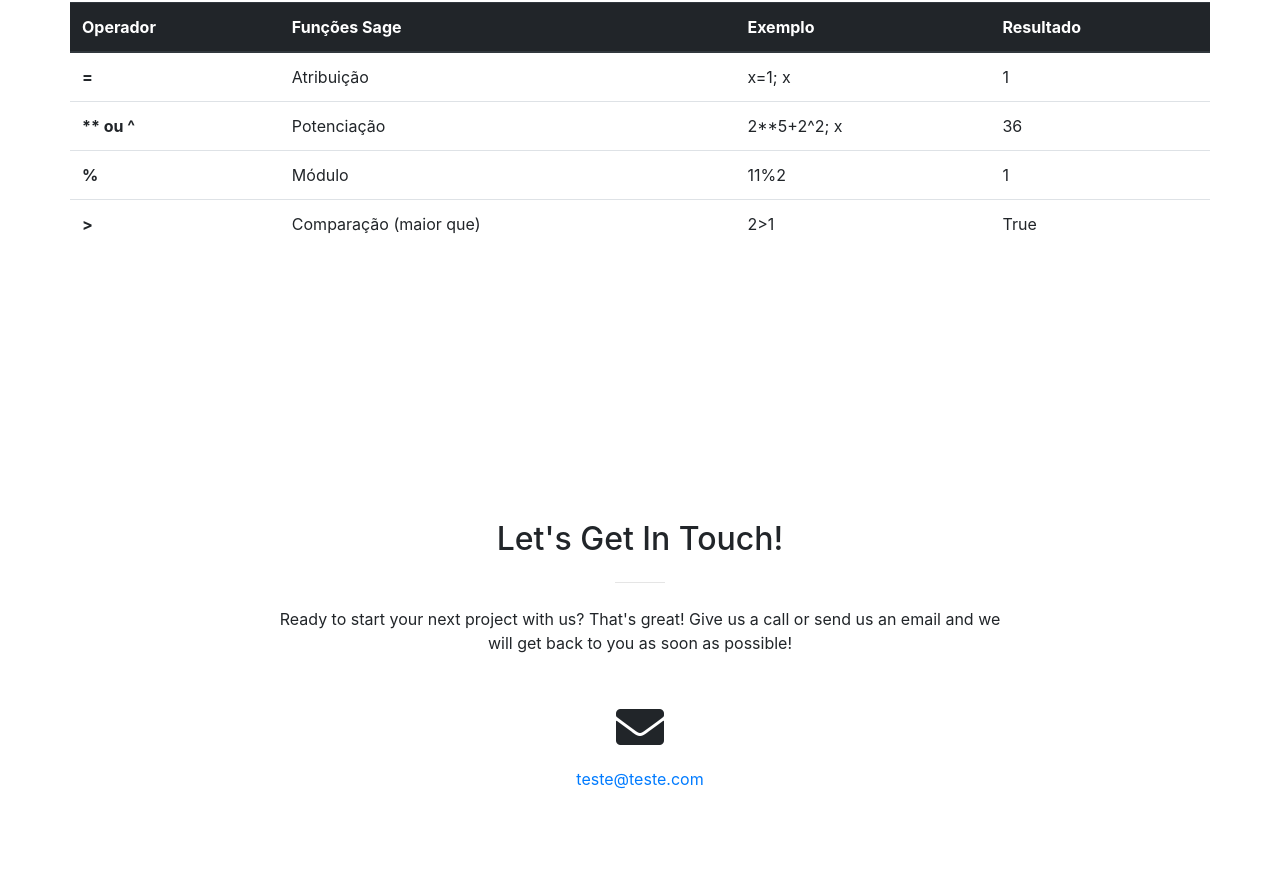
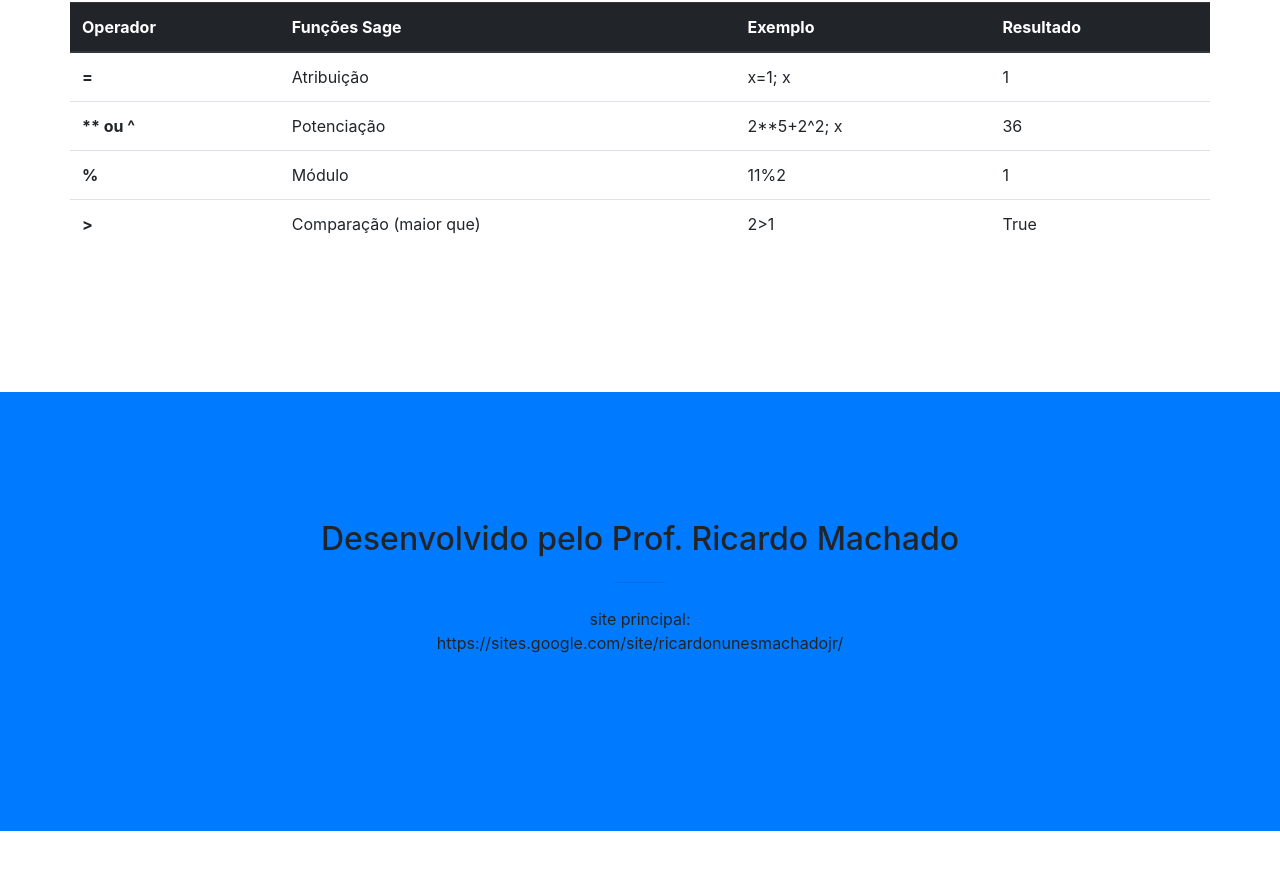
Before and after one commit to ricardonmachado/teste-publico, a website with bundled scripts: page index.html in a window 1280 px wide. Shown: the part 4072-4941 px from the top of the page. After the commit the page ends 4903 px from the top, so only its background shows below. Built offline with nearby package versions, Linux system fonts and the light colour scheme; a script that the page names is missing.

Commit message:
atualização do get in touch

```diff
--- a/index.html
+++ b/index.html
@@ -719,19 +719,20 @@ style="background-color: #1444f7"
       </div>
     </section>
 -->
-    <section id="contact">
+    <section class="bg-primary" id="contact">
       <div class="container">
         <div class="row">
           <div class="col-lg-8 mx-auto text-center">
-            <h2 class="section-heading">Let's Get In Touch!</h2>
+            <h2 class="section-heading">Desenvolvido pelo Prof. Ricardo Machado</h2>
             <hr class="my-4">
-            <p class="mb-5">Ready to start your next project with us? That's great! Give us a call or send us an email and we will get back to you as soon as possible!</p>
+            <p class="mb-5">site principal: <br>
+            https://sites.google.com/site/ricardonunesmachadojr/</p>
 
 
-            <i class="fas fa-envelope fa-3x mb-3 sr-contact-2"></i>
+            <!--<i class="fas fa-envelope fa-3x mb-3 sr-contact-2"></i>
             <p>
               <a href="mailto:your-email@your-domain.com">teste@teste.com</a>
-            </p>
+            </p> -->
 
 
 
```
